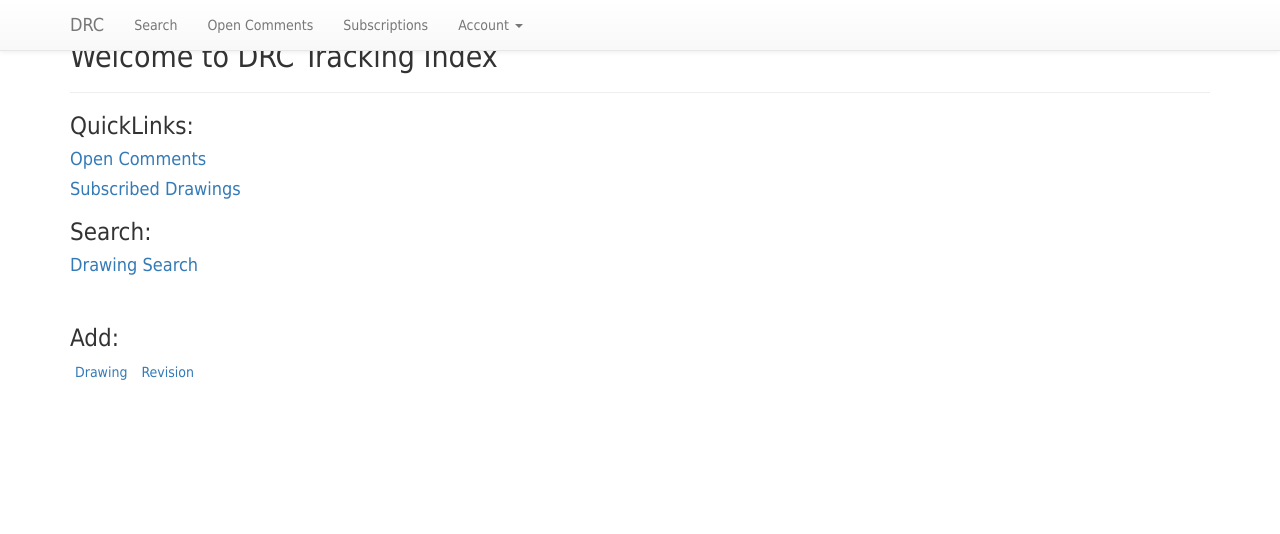
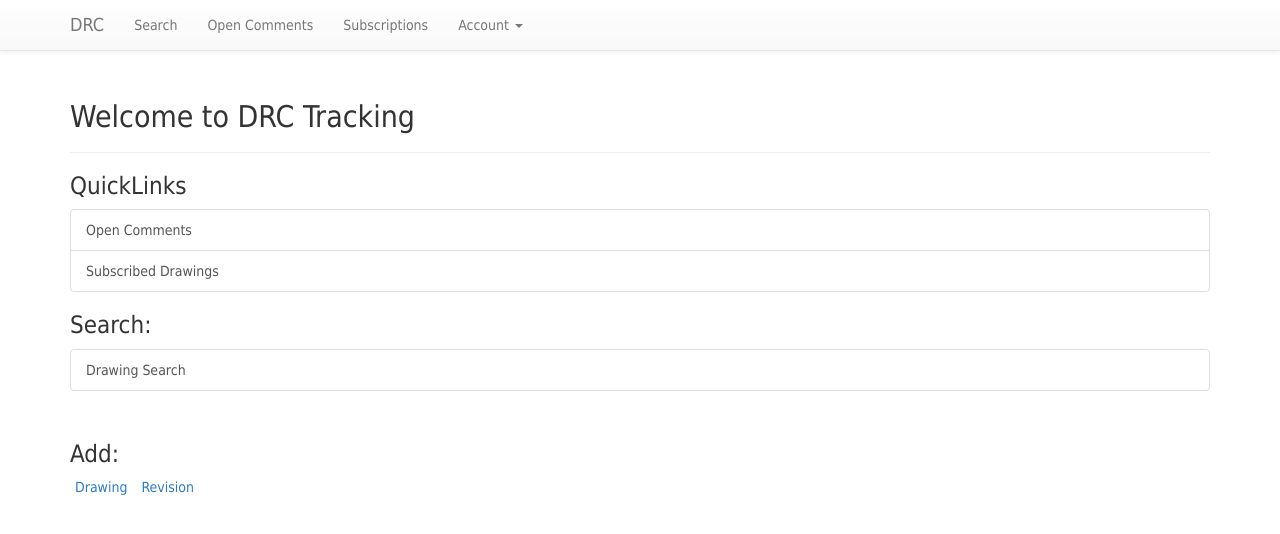
Before and after one commit to jaemk/drc, a Django app: template tracking/templates/tracking/index.html in a window 1280 px wide. Shown: the top 534 px of the page. Run offline with Django 3.2, Linux system fonts and the light colour scheme; the template is opened without the code that fills it, so the values that code supplies are empty; some libraries are stand-ins or nearby versions.

Commit message:
update styling

```diff
--- a/static/css/tracking.css
+++ b/static/css/tracking.css
@@ -19,16 +19,17 @@ body.loading .modal {
 }
 
 body {
-  font-family:Tahoma, Geneva, sans-serif;
-  font-size:14px;
+    padding-top: 60px;
+    font-family:Tahoma, Geneva, sans-serif;
+    font-size:14px;
 }
 
-h1 {
+/*h1 {
     margin:0;
 }
+*/
 
-
-#header {
+/*#header {
     margin: 0;
     height: 95px;
     background: #F3AD35;
@@ -37,7 +38,6 @@ h1 {
 
 #content {
     padding-bottom: 50px;
-    /*position: relative;*/
     min-height: 100%
 }
 
@@ -48,16 +48,19 @@ h1 {
     position: absolute;
     bottom: 0;
     left: 0;
-    /*position: relative;*/
-    /*margin: -7.5em auto 0 auto;*/
     background: #d3ac5f;
 }
-
-
+*/
+/*
 #login-table {
     margin: 0 auto;
     margin-top: 20px;
     border: 1px solid gray;
+}*/
+
+.center-table {
+    margin: 0 auto !important;
+    float: none !important;
 }
 
 .full-table {
--- a/tracking/templates/tracking/index.html
+++ b/tracking/templates/tracking/index.html
@@ -3,18 +3,22 @@
 {% block content %}
 
     <div class="page-header">
-        <h2> Welcome to DRC Tracking Index </h2>
+        <h2> Welcome to DRC Tracking</h2>
     </div>
     <!-- <h2 class="text-center"> Welcome to DRC Tracking Index </h2> -->
     <!-- <br/> -->
 
-    <h3 > QuickLinks: </h3>
-    <h4 ><a href="{% url 'tracking:open_comments' %}">Open Comments</a></h4>
-    <h4 ><a href="{% url 'tracking:subscriptions' %}">Subscribed Drawings</a></h4>
+    <h3> QuickLinks </h3>
+    <div class="list-group" style="box-shadow:none;">
+        <a id="link-list" href="{% url 'tracking:open_comments' %}" class="list-group-item">Open Comments</a>
+        <a id="link-list" href="{% url 'tracking:subscriptions' %}"i class="list-group-item">Subscribed Drawings</a>
+    </div>
 
 
     <h3 > Search: </h3>
-    <h4 ><a href="{% url 'tracking:drawing_search' %}">Drawing Search</a></h4>
+    <div class="list-group" style="box-shadow:none;">
+        <a id="link-list" class="list-group-item" href="{% url 'tracking:drawing_search' %}">Drawing Search</a>
+    </div>
 
     <h3  style="margin-top:50px;"> Add: </h3>
         <ul class="list-inline center-block">
--- a/tracking/templates/tracking/login.html
+++ b/tracking/templates/tracking/login.html
@@ -34,7 +34,7 @@
         </div>
         <div class='control-group'>
             <div class='controls'>
-                <button type='submit' class='btn btn-default'>Login</button>
+                <button type='submit' class='btn btn-default flat-button'>Login</button>
             </div>
         </div>
     </form>
```
Also changed, not shown: static/tracking/css/tracking.css (+31 -26 lines), tracking/templates/tracking/open_comments.html (+5 -2 lines).
